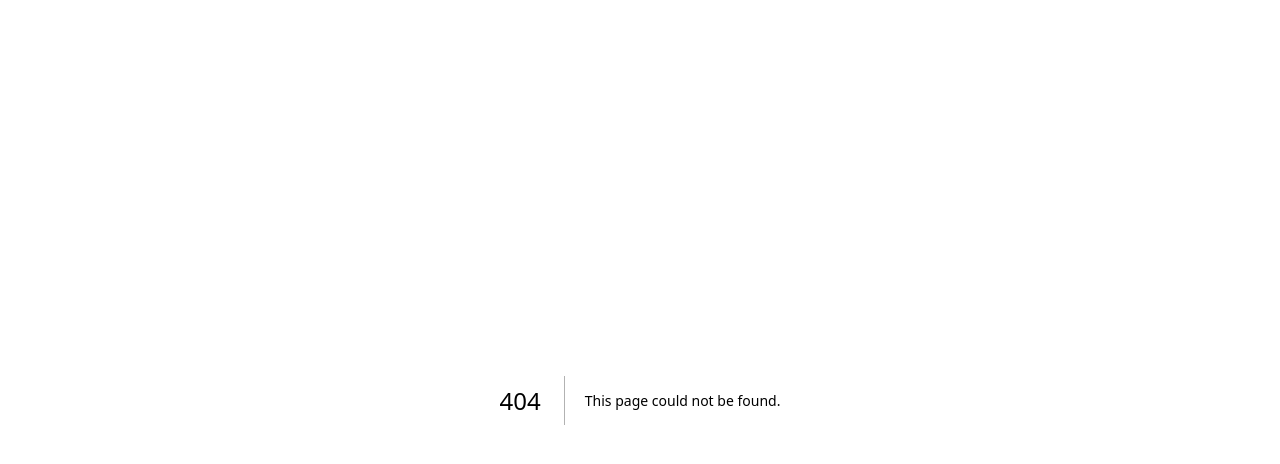
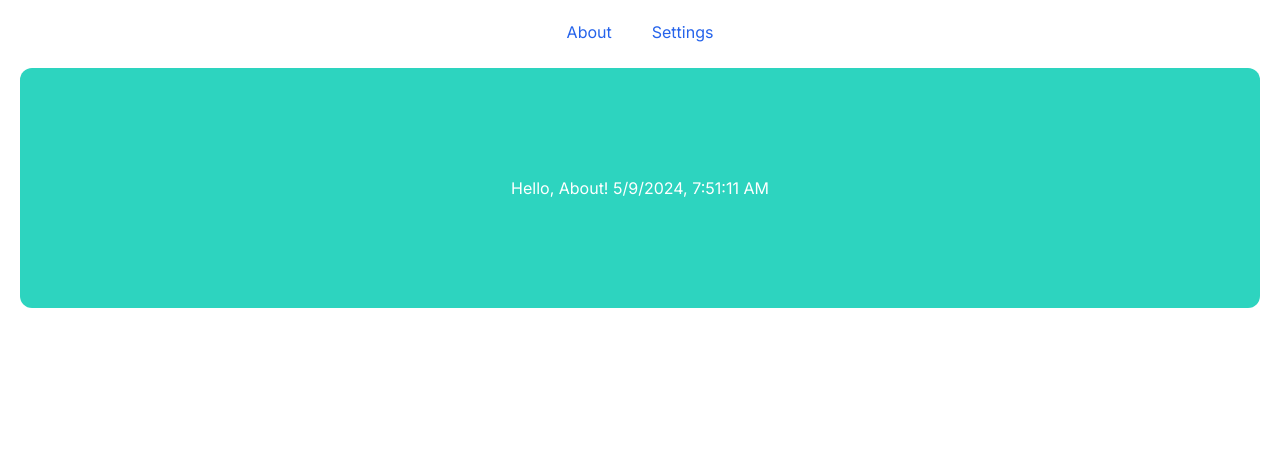
Before and after one commit to lynn1286/share, a Next.js app: page /about in a window 1280 px wide. Before the commit this address had no page. Shown: the top 464 px of the page. Built offline with nearby package versions, Linux system fonts and the light colour scheme.

Commit message:
feat: :sparkles: 路由缓存之客户端缓存

```diff
--- /dev/null
+++ b/src/app/(cache)/about/page.tsx
@@ -0,0 +1,10 @@
+const sleep = (ms: number) => new Promise(r => setTimeout(r, ms))
+
+export default async function About() {
+  await sleep(2000)
+  return (
+    <div className="h-60 flex-1 rounded-xl bg-teal-400 text-white flex items-center justify-center">
+      Hello, About! {new Date().toLocaleString()}
+    </div>
+  )
+}
--- /dev/null
+++ b/src/app/(cache)/layout.tsx
@@ -0,0 +1,24 @@
+import Link from 'next/link'
+import { ReactNode } from 'react'
+
+export const dynamic = 'force-dynamic'
+
+export default function CacheLayout({ children }: { children: ReactNode }) {
+  return (
+    <section className="p-5">
+      <nav className="flex items-center justify-center gap-10 text-blue-600 mb-6">
+        {/*
+          由于客户端缓存的原因，切换并不会更新页面，需要每次切换都更新，有以下方式：
+            1. 等 ，动态渲染30s ，静态渲染5分钟
+            2. 不使用Link标签，使用a标签，但是会每次刷新页面
+            3. 使用 Server Actions
+            4. router.refresh
+
+        */}
+        <Link href="/about">About</Link>
+        <Link href="/settings">Settings</Link>
+      </nav>
+      {children}
+    </section>
+  )
+}
--- /dev/null
+++ b/src/app/(cache)/loading.tsx
@@ -0,0 +1,7 @@
+export default function DashboardLoading() {
+  return (
+    <div className="h-60 flex-1 rounded-xl bg-indigo-500 text-white flex items-center justify-center">
+      Loading...
+    </div>
+  )
+}
--- /dev/null
+++ b/src/app/(cache)/settings/page.tsx
@@ -0,0 +1,10 @@
+const sleep = (ms: number) => new Promise(r => setTimeout(r, ms))
+
+export default async function Settings() {
+  await sleep(2000)
+  return (
+    <div className="h-60 flex-1 rounded-xl bg-teal-400 text-white flex items-center justify-center">
+      Hello, Settings! {new Date().toLocaleString()}
+    </div>
+  )
+}
```
